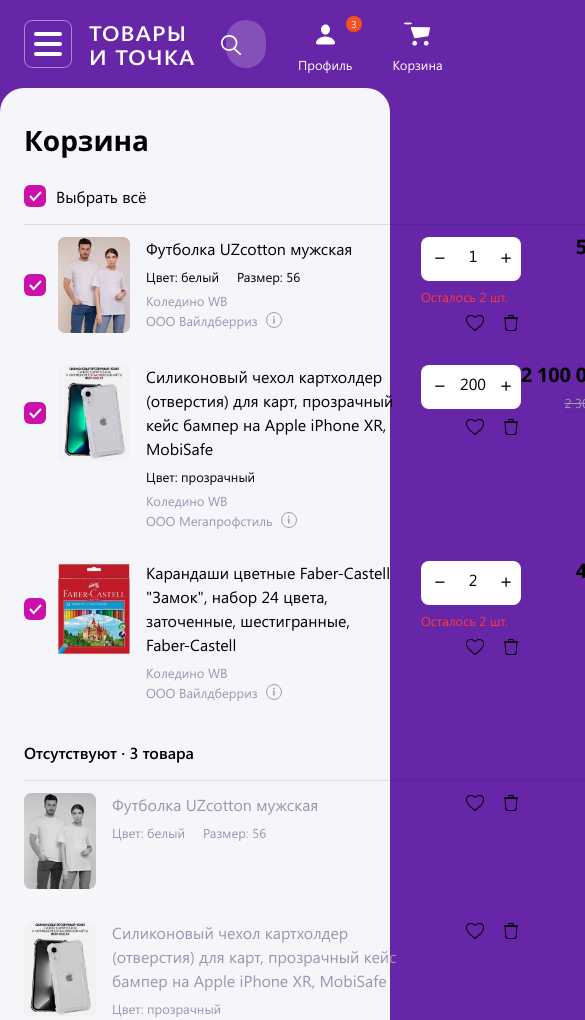
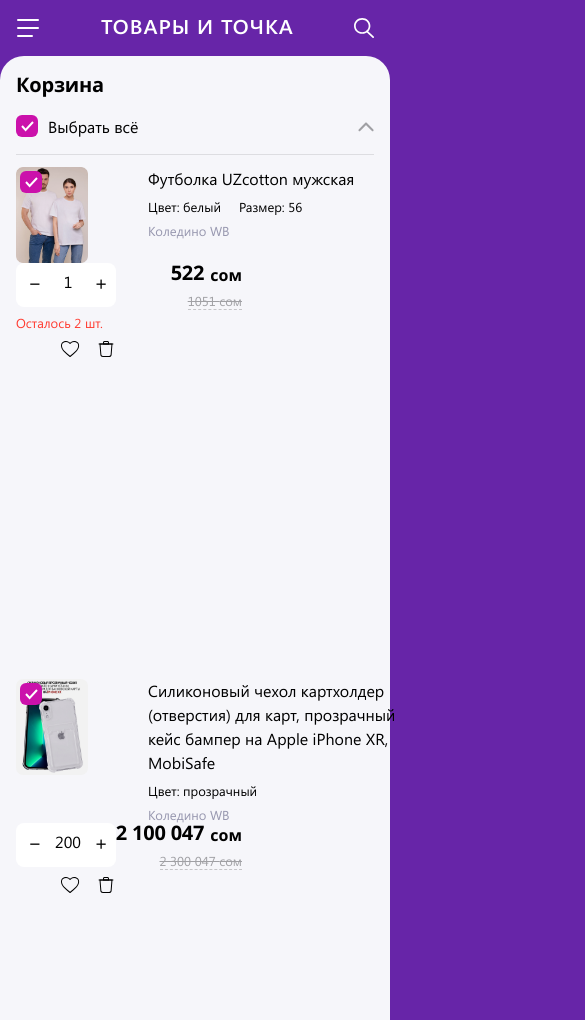
Before and after one commit to ArtKolyach/wildberries-L0, a website: page index.html in a window 390 px wide. Shown: the top 1020 px of the page, 585 px wide, since content can reach past the window. Drawn offline with nearby package versions, Linux system fonts and the light colour scheme.

Commit message:
add: mobile version

```diff
--- a/css/styles.css
+++ b/css/styles.css
@@ -55,7 +55,7 @@
 }
 
 .company-name {
-    width: 100px;
+    width: 148px;
     font-style: normal;
     font-weight: 600;
     transform: scale(1.1, 1);
@@ -148,6 +148,7 @@
 .main__container {
     flex: 1;
     padding-right: 32px;
+    min-width: 640px;
 }
 
 .main__cart-name {
@@ -219,20 +220,22 @@
     padding: 16px 24px 24px 24px;
 }
 
+
 .result-block {
     margin-top: -2px;
     position: sticky;
     top: 10px;
-    max-width: 429px;
     width: 100%;
-    min-width: 303px;
-    height: 572px;
+/*    max-width: 429px;
+    min-width: 303px;*/
+    max-height: 604px;
+    min-height: 572px;
+    height: 100%;
     padding: 16px 24px 24px 24px;
     box-sizing: border-box;
     box-shadow: 0 2px 10px rgba(0, 0, 0, 0.15),
     0 0 1px rgba(0, 0, 0, 0.3);
 }
-
 .available-item {
     display: flex;
     padding-top: 12px;
@@ -614,6 +617,10 @@
     display: flex;
 }
 
+.result-block__return-delivery-text-block {
+    display: block;
+}
+
 .delivery-card__return-delivery {
     margin-top: 24px;
 }
@@ -884,3 +891,131 @@
     color: #CB11AB;
     border-color: rgba(203, 17, 171, 0.2);
 }
+
+
+@media only screen and (min-width: 1024px) {
+    .result-block {
+        max-width: 429px;
+        min-width: 303px;
+    }
+}
+
+
+@media only screen and (min-width: 1024px) and (max-width: 1263px){
+    .terms-of-use__text {
+        padding-right: 1px;
+    }
+}
+
+@media only screen and (min-width: 320px) and (max-width: 1263px) {
+    .receiver-card__main {
+        padding-right: 0;
+    }
+}
+
+@media only screen and (max-width: 1023px) {
+    .main {
+        padding: 15px 0 50px 0;
+        display: block;
+    }
+
+    .main__container {
+        min-width: 300px;
+        padding: 0;
+    }
+
+    .header__navbar, .searchbar {
+        display: none;
+    }
+
+    .header {
+        height: 56px;
+        padding: 0 13px;
+        align-items: center;
+    }
+
+    .menu-burger__container {
+        height: 26px;
+        width: 26px;
+        border: none;
+        padding: 0;
+        display: flex;
+        align-items: center;
+        justify-content: flex-end;
+    }
+
+    .menu-burger__lines-block {
+        width: 22.5px;
+        height: 18.5px;
+        position: unset;
+    }
+
+    .menu-burger__line {
+        height: 2px;
+    }
+
+    .menu-burger__line:last-of-type {
+        width: 75%;
+    }
+
+    .company-name {
+        width: 100%;
+        transform: scale(1, 0.95);
+        text-align: center;
+        margin-left: 0;
+        padding-bottom: 5px;
+    }
+
+    .header__searchbar {
+        width: 24px;
+    }
+
+    .header__searchbar:after {
+        top: -10px;
+        right: 23px;
+    }
+
+    .main__cart-name {
+        font-size: 20px;
+        font-weight: 700;
+        line-height: 28px;
+        letter-spacing: -0.01em;
+        text-align: left;
+        margin: 0 0 16px 0;
+        padding-left: 16px;
+    }
+
+
+    .info-card__title {
+        font-size: 20px;
+        font-weight: 700;
+        line-height: 28px;
+        letter-spacing: -0.01em;
+        text-align: left;
+    }
+
+    .available-goods, .unavailable-goods {
+        padding: 0 16px;
+    }
+
+    .available-item__check-and-photo {
+        position: relative;
+    }
+
+    .choose-item_checkbox-block {
+        position: absolute;
+        align-items: start;
+        left: 4px;
+        top: 4px;
+    }
+
+    .available-item {
+        display: grid;
+        grid-template-columns: 1fr 1fr;
+        grid-template-rows: repeat(5, 1fr);;
+    }
+
+    .item-provider {
+        display: none;
+    }
+}
--- a/index.html
+++ b/index.html
@@ -19,8 +19,10 @@
                         <div class="menu-burger__line"></div>
                     </div>
                 </div>
-                <div class="company-name">ТОВАРЫ И ТОЧКА</div>
             </div>
+
+        <div class="company-name">ТОВАРЫ И ТОЧКА</div>
+
             <div class="header__searchbar">
                 <input class="searchbar" placeholder="Я ищу...">
             </div>
@@ -346,7 +348,7 @@
                 <div class="delivery-card__return-delivery">
                     <img class="return-delivery__check-icon" src="icons/Return-delivery.svg">
                     <div class="return-delivery__text-block">
-                        <div class="return-delivery__text">Обратная доставка товаров на склад при отказе —&nbsp;</div>
+                        <span class="return-delivery__text">Обратная доставка товаров на склад при отказе —&nbsp;</span>
                         <a class="return-delivery__link fake-link" href="">бесплатно</a>
                     </div>
                 </div>
@@ -511,8 +513,8 @@
                 <div class="delivery-info__return-delivery-block">
                     <div class="delivery-card__return-delivery result-card__return-delivery">
                         <img class="return-delivery__check-icon" src="icons/Return-delivery.svg">
-                        <div class="return-delivery__text-block">
-                            <div class="return-delivery__text">Обратная доставка товаров на склад при отказе —&nbsp;</div>
+                        <div class="result-block__return-delivery-text-block return-delivery__text-block">
+                            <span class=" return-delivery__text">Обратная доставка товаров на склад при отказе —&nbsp;</span>
                             <a class="return-delivery__link fake-link" href="">бесплатно</a>
                         </div>
                     </div>
```
